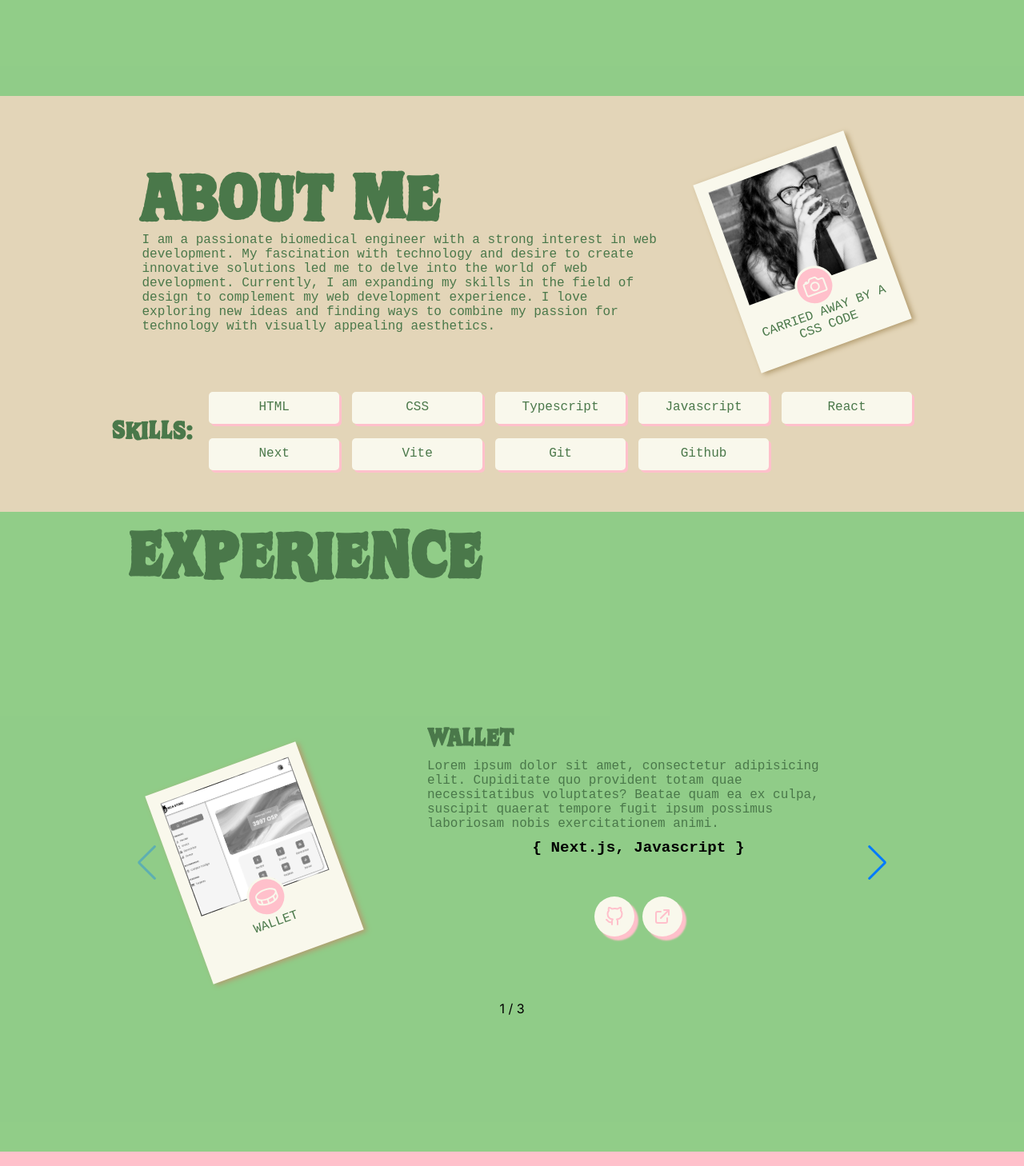
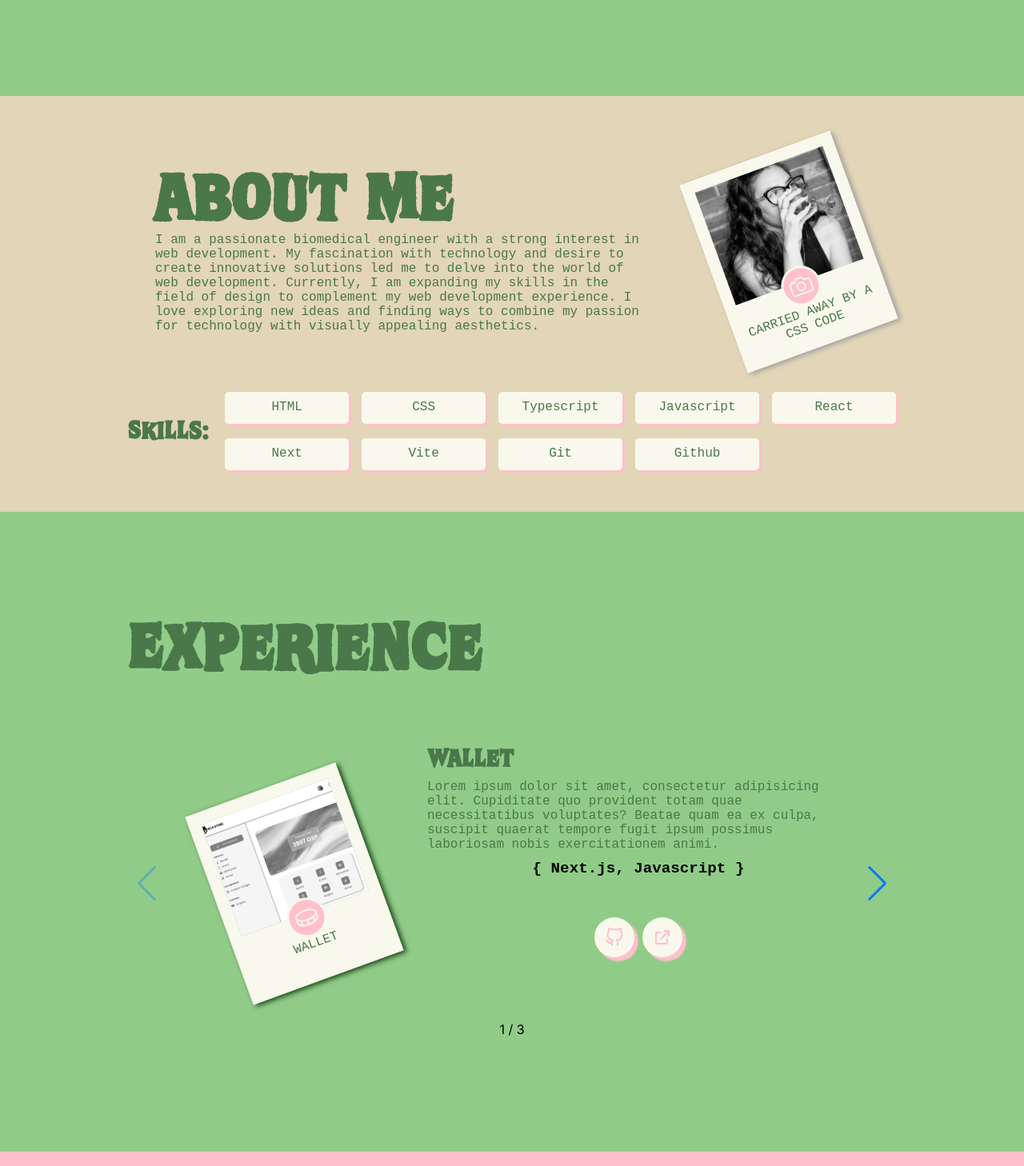
Before and after one commit to SmilingWitch/new-portfolio, a Next.js app: page / in a window 1280 px wide. Shown: the part 680-2138 px from the top of the page at 80% size. Built offline with nearby package versions, Linux system fonts and the light colour scheme.

Commit message:
feat: add styles

```diff
--- a/public/styles/About.module.css
+++ b/public/styles/About.module.css
@@ -7,6 +7,9 @@
     flex-direction: column;
     align-items: center;
     justify-content: flex-start;
+    padding-left: 20px;
+    padding-right: 20px;
+
 }
 .aboutBx{
     position: relative;
@@ -52,7 +55,7 @@
     height: 250px;
     width: 200px;
     transform: rotate(-20deg);
-    box-shadow:  3px 3px 6px rgb(179, 156, 111);
+    box-shadow:  3px 3px 6px rgb(160, 159, 157);
 }
 
 .imageBx{
--- a/public/styles/Experience.module.css
+++ b/public/styles/Experience.module.css
@@ -2,12 +2,14 @@
     position: relative;
     width: 100%;
     height: 100vh ;
-    background: rgba(255, 192, 203,0.8);
     background:  var(--background);
-
     /*box-shadow:  3px 3px 6px rgb(179, 156, 111);*/
     display: flex;
     flex-direction: column;
+    align-items: center;
+    justify-content: center;
+    padding-left: 20px;
+    padding-right: 20px;
 
 }
 .experience h1{
@@ -26,7 +28,7 @@
     display: flex;
     flex-direction: column;
     align-items: center;
-    justify-content: space-around;
+    justify-content: center;
     padding: 20px;
 
 }
@@ -55,8 +57,8 @@
 .projects{
     position: relative;
     width: 100%;
-    /*padding-top: 30px;*/
-    height: 100%;
+    padding-top: 50px;
+   /* height: 100%;*/
     display: flex;
     align-items: center;
 
--- a/public/styles/ExperienceCard.module.css
+++ b/public/styles/ExperienceCard.module.css
@@ -1,13 +1,12 @@
 .imageCont{
     position: relative;
-    margin-top: 50px;
-    margin-bottom: 50px;
     background: rgb(249, 248, 236);
     padding: 15px;
     height: 250px;
     width: 200px;
     transform: rotate(-20deg);
-    box-shadow:  3px 3px 6px rgb(179, 156, 111);
+    box-shadow:  3px 3px 6px rgb(25, 71, 24);
+    left: 50px;
 }
 
 .imageBx{
@@ -15,9 +14,8 @@
     height: 150px;
     width: 100%;
     overflow: hidden;
-    background-image: url("/images/PERFIL.jpg");
-    background-size: cover;
-    background-position: center;
+
+
 }
 
 .iconBx{
@@ -69,6 +67,8 @@
     margin-bottom: 10px;
 }
 .info p{
+    position: relative;
+    width: 100%;
     font-family: 'Courier New', Courier, monospace;
     color: var(--green);
 }
@@ -85,6 +85,7 @@
     filter: grayscale(1);
     border: 1px solid rgba(176, 175, 175,0.3) ;
     transition: 0.3s;
+    background: whitesmoke;
 }
 .image:hover{
     filter: grayscale(0);
```
